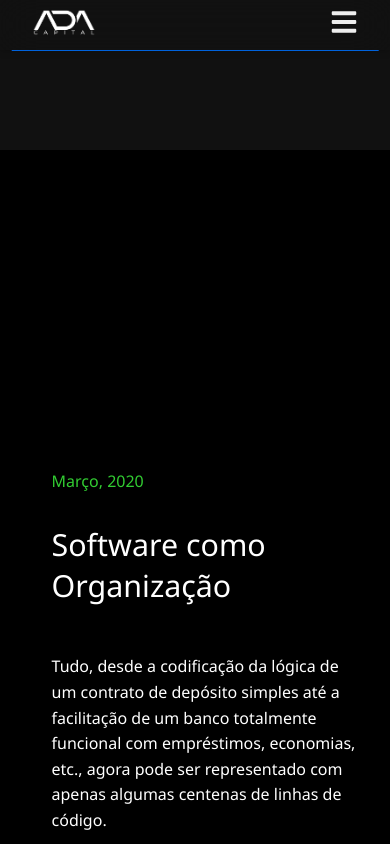
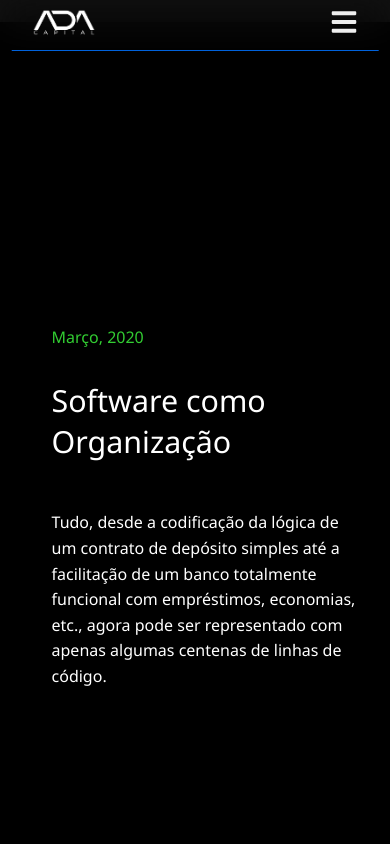
Before and after one commit to AdacapitalSergio/ADACapital, a React (Vite) app: page /perpectiva in a window 390 px wide. Shown: the top 844 px of the page. Built offline with nearby package versions, Linux system fonts and the light colour scheme.

Commit message:
adiciona mais ajustes

```diff
--- a/src/components/InitHome/InitHomeStyle.css
+++ b/src/components/InitHome/InitHomeStyle.css
@@ -50,8 +50,8 @@
 
 @media (max-width: 500px) {
     .mainInitHome {
-        height: 70vh;
-        padding-bottom: 2rem;
+        height: 60vh;
+        padding-bottom: 1rem;
     }
     .h1InitHome {
         padding-top: 11rem;
--- a/src/components/Mapa/Mapa.jsx
+++ b/src/components/Mapa/Mapa.jsx
@@ -17,7 +17,7 @@ export default function Mapa() {
                 <Marker position={position}>
                     <Popup>
                         <FaMapMarkerAlt className="contact-icon" />
-                        <b>Empresa</b><br />
+                        <b>Empresa AdaCapital</b><br />
                         Bairro Senhora do Monte, Lubango - Angola
                     </Popup>
                 </Marker>
--- a/src/components/Pespectiva/pespectivaStyle.css
+++ b/src/components/Pespectiva/pespectivaStyle.css
@@ -5,6 +5,11 @@
   margin: 0;
   padding: 0;
   font-family: Raleway, 'Segoe UI', Tahoma, Geneva, Verdana, sans-serif;
+}
+
+.mainPespectiva {
+  background-color: #000;
+  margin-top: -8rem;
 }
 
 /* Seções principais */
@@ -19,6 +24,7 @@
 .seccao {
   background-color: black;
   height: 70vh;
+  padding-top: 11rem;
 }
 
 .seccao1 {
@@ -159,6 +165,11 @@
     font-size: 1rem;
     line-height: 1.6;
   }
+  .seccao {
+    padding-top: 4rem;
+  }
+
+
   .seccao1 {
     margin-top: 150px;
     height: 100vh;
```
